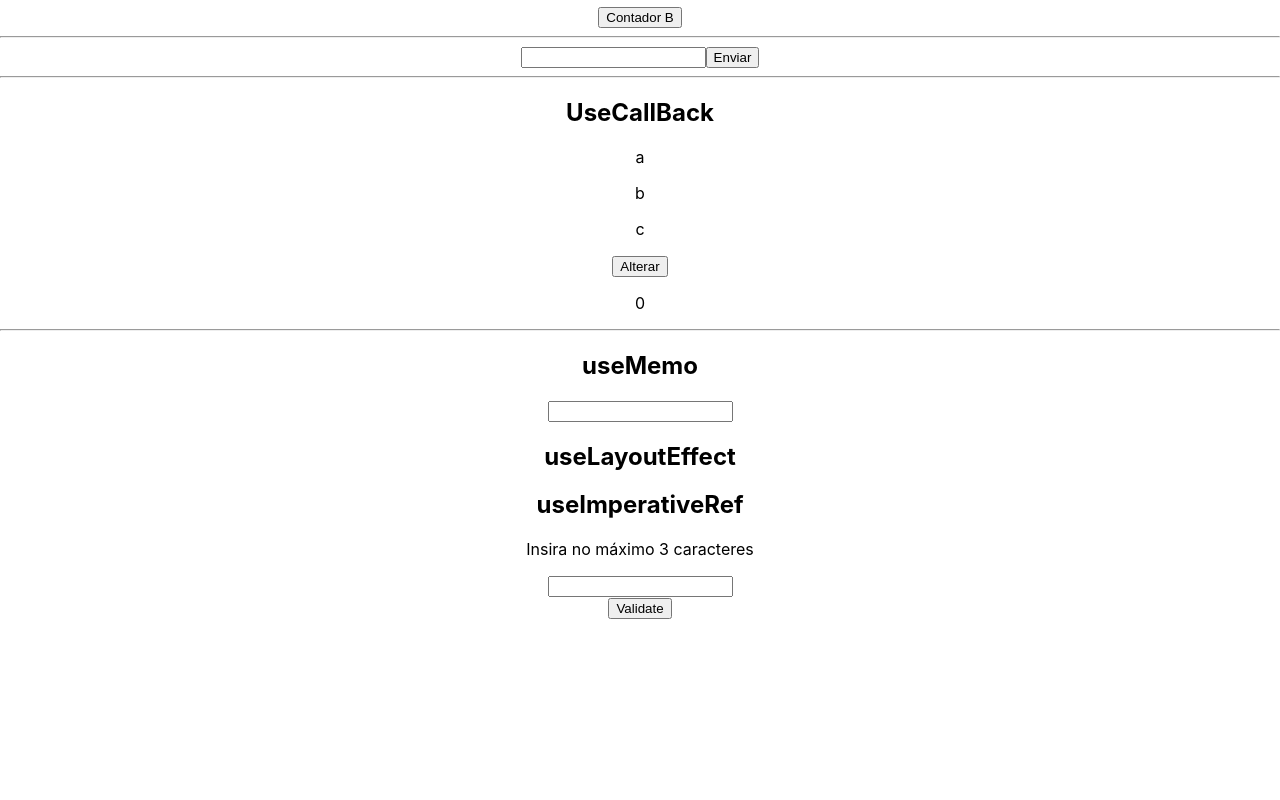
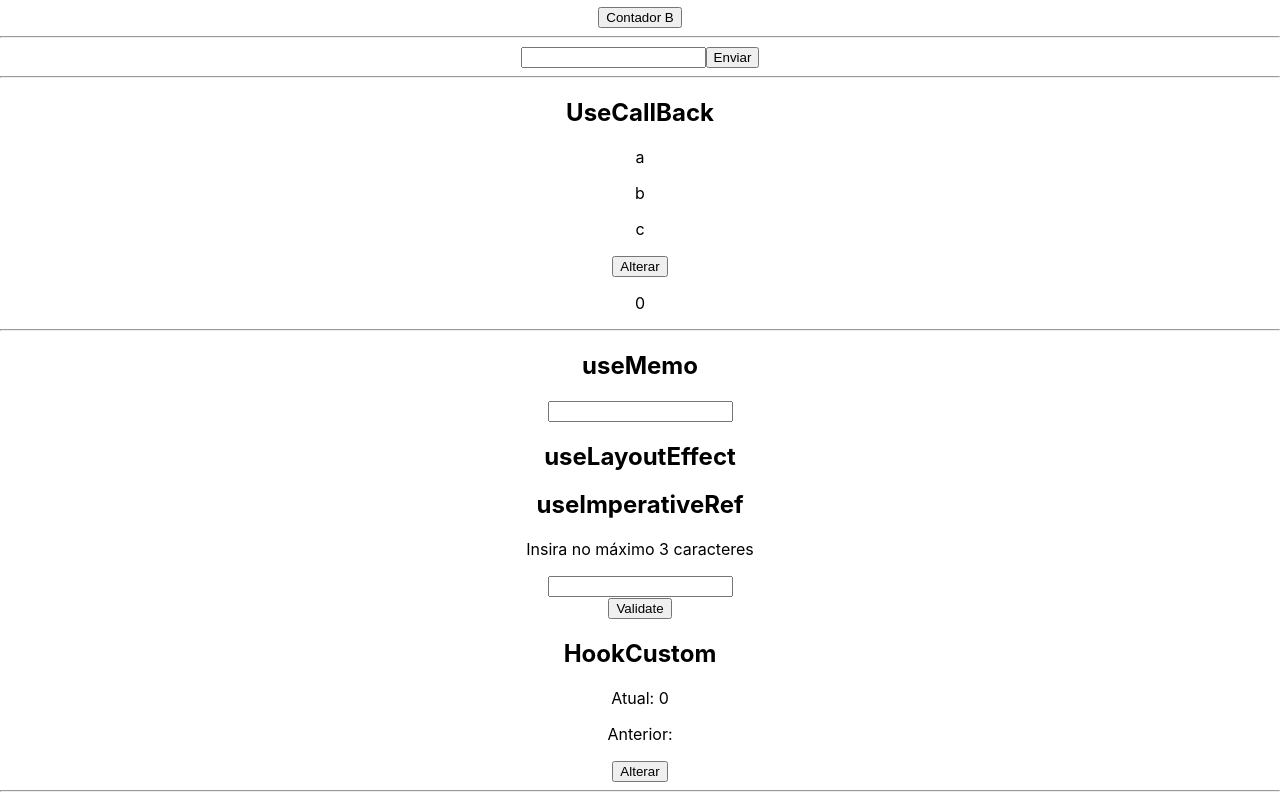
Before and after one commit to JessicaTroiano/react-hooks, a React (Create React App) app: page / in a window 1280 px wide. Shown: the part 970-1770 px from the top of the page. Before the commit the page ends 1589 px from the top, so only its background shows below. Built offline with nearby package versions, Linux system fonts and the light colour scheme.

Commit message:
feat: add hookCustom

```diff
--- /dev/null
+++ b/src/componentes/HookCustom.jsx
@@ -0,0 +1,20 @@
+import React, { useState } from "react";
+import usePrevious from "../hooks/usePrevious";
+
+const HookCustom = () => {
+  const [number, setNumber] = useState(0);
+  const previousValue = usePrevious(number);
+  return (
+    <>
+      <div>
+        <h2>HookCustom</h2>
+        <p>Atual: {number}</p>
+        <p>Anterior: {previousValue}</p>
+        <button onClick={() => setNumber(Math.random())}>Alterar</button>
+        <hr/>
+      </div>
+    </>
+  )
+}
+
+export default HookCustom;
--- /dev/null
+++ b/src/hooks/usePrevious.jsx
@@ -0,0 +1,12 @@
+import {useRef, useEffect} from "react";
+
+const usePrevious = (value) => {
+  const ref = useRef();
+
+  useEffect(() => {
+    ref.current = value;
+  })
+  return ref.current;
+}
+
+export default usePrevious;
--- a/src/pages/home.jsx
+++ b/src/pages/home.jsx
@@ -8,6 +8,7 @@ import HookUseCallBack from "../componentes/HookUseCallBack";
 import HookUseMemo from "../componentes/HookUseMemo";
 import HookUseLayoutEffect from "../componentes/HookUseLayoutEffect";
 import HookUseImperativeRef from "../componentes/HookUseImperativeRef";
+import HookCustom from "../componentes/HookCustom";
 
 const Home = () => {
   const {contextValue} =useContext(someContext);
@@ -39,6 +40,9 @@ const Home = () => {
       <div>
         <HookUseImperativeRef />
       </div>
+      <div>
+        <HookCustom />
+      </div>
       </>
     )
 }
```
